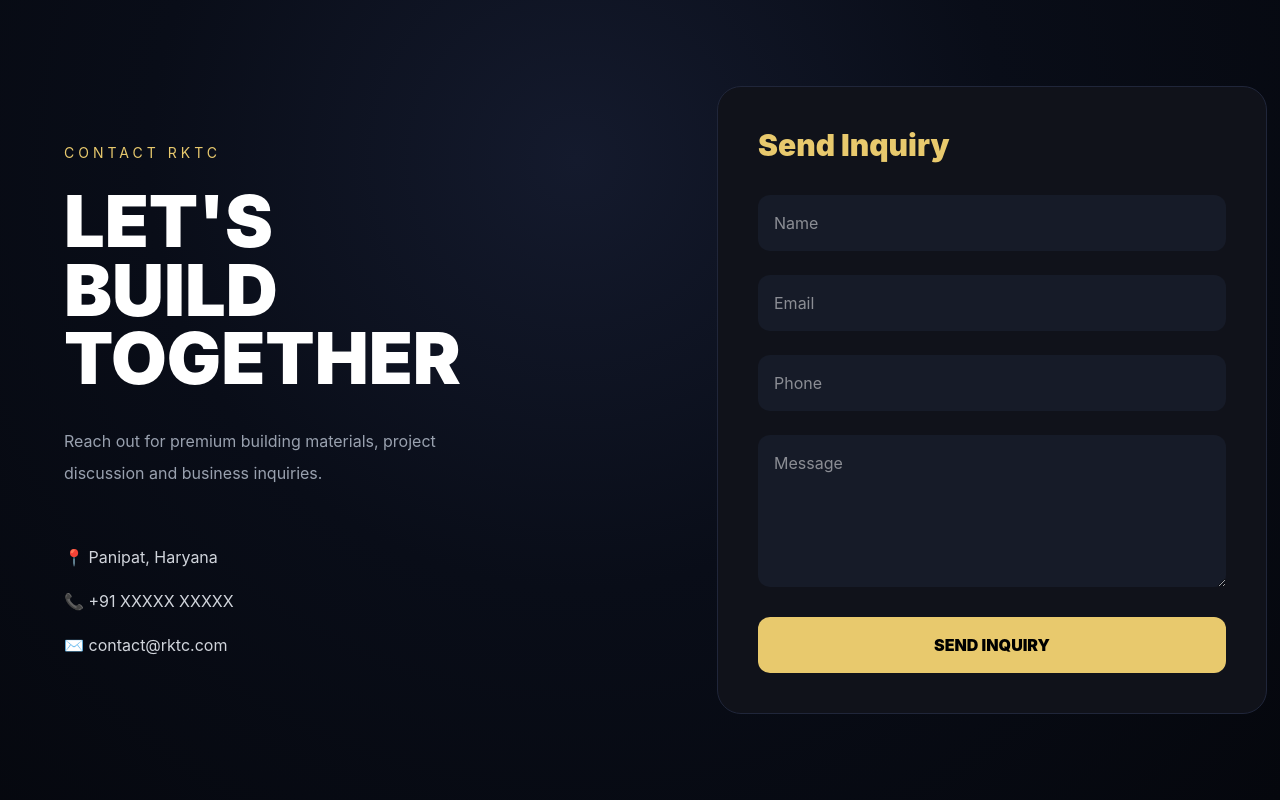
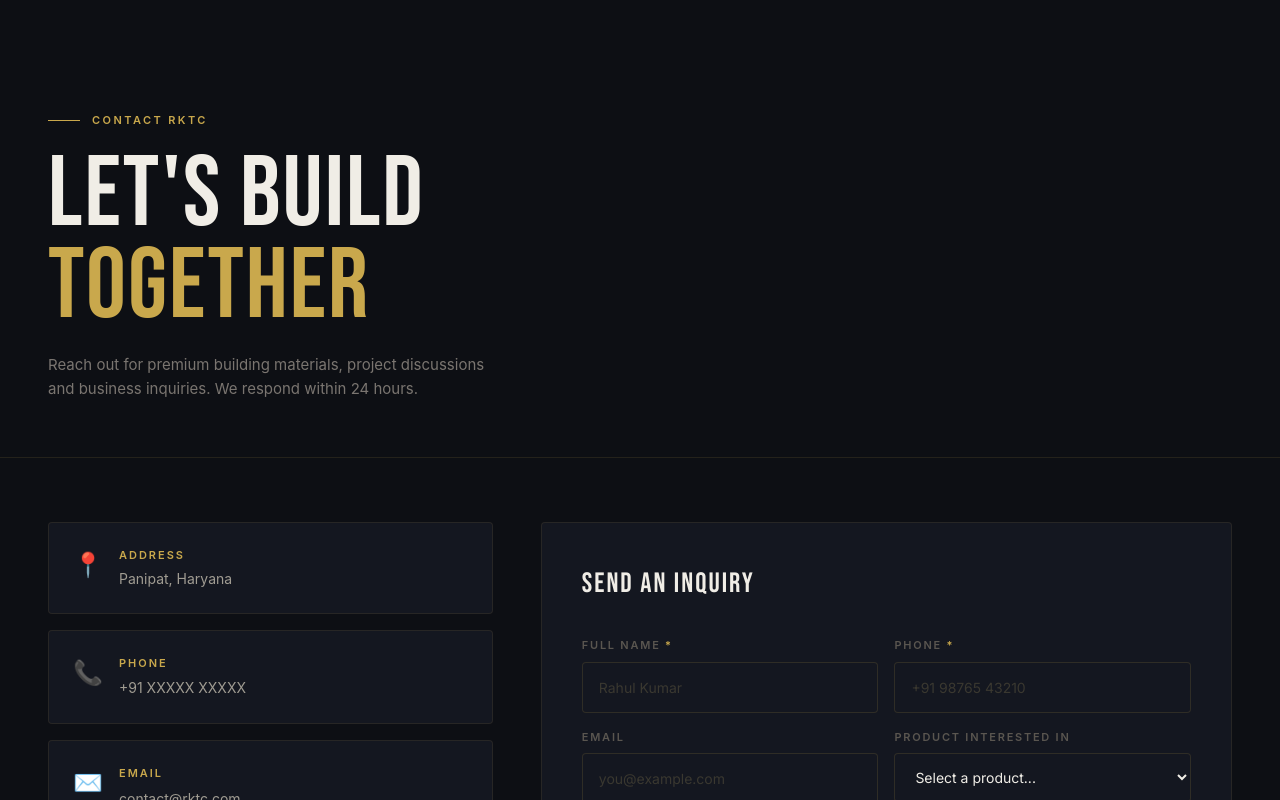
Before and after one commit to YASHdroid/RKTC_Porttfolio, a React (Vite) app in the folder RKTC_Portfolio/client/: page /contact in a window 1280 px wide. Shown: the top 800 px of the page. Built offline with nearby package versions, Linux system fonts and the light colour scheme.

Commit message:
frontend inquiry sent

```diff
--- a/RKTC_Portfolio/client/src/pages/Contact.jsx
+++ b/RKTC_Portfolio/client/src/pages/Contact.jsx
@@ -1,257 +1,343 @@
 import { useState } from "react";
-import api from "../services/api";
 
-const Contact = () => {
-  const [formData, setFormData] =
-    useState({
+const CONTACT_INFO = [
+  {
+    icon: "📍",
+    label: "Address",
+    value: "Panipat, Haryana",
+    link: null,
+  },
+  {
+    icon: "📞",
+    label: "Phone",
+    value: "+91 XXXXX XXXXX",
+    link: "tel:+91XXXXXXXXXX",
+  },
+  {
+    icon: "✉️",
+    label: "Email",
+    value: "contact@rktc.com",
+    link: "mailto:contact@rktc.com",
+  },
+  {
+    icon: "🕐",
+    label: "Working Hours",
+    value: "Mon – Sat: 9:00 AM – 7:00 PM\nSunday: Closed",
+    link: null,
+  },
+];
+
+const PRODUCT_OPTIONS = [
+  "ACP Sheets",
+  "Aluminium Sections",
+  "Toughened Glass",
+  "PVC Sheets",
+  "HPL Cladding",
+  "Acrylic Sheets",
+  "False Ceiling Systems",
+  "Other",
+];
+
+export default function Contact() {
+  const [formData, setFormData] = useState({
     name: "",
+    phone: "",
     email: "",
-      phone: "",
+    product: "",
     message: "",
   });
+  const [submitted, setSubmitted] = useState(false);
+  const [loading, setLoading] = useState(false);
+  const [error, setError] = useState("");
+
+  const handleChange = (e) => {
+    setFormData({ ...formData, [e.target.name]: e.target.value });
+  };
 
   const handleSubmit = async (e) => {
     e.preventDefault();
+    setLoading(true);
+    setError("");
 
     try {
-      const response = await api.post("/inquiry", formData);
+      const response = await fetch("/api/inquiries", {
+        method: "POST",
+        headers: { "Content-Type": "application/json" },
+        body: JSON.stringify({
+          ...formData,
+          products: formData.product ? [formData.product] : [],  // array banao
+        }),
+      });
 
-      alert(response.data.message);
+      const data = await response.json();
 
+      if (!response.ok) throw new Error(data.message || "Something went wrong");
+
+      setSubmitted(true);
     } catch (err) {
-      console.log(err);
-      alert("Something went wrong");
+      setError(err.message || "Something went wrong. Please try again.");
+    } finally {
+      setLoading(false);
     }
   };
 
   return (
-    <div
-      className="
-      min-h-screen
-      text-white
-      flex
-      bg-[radial-gradient(circle_at_45%_20%,#141a2d_0%,#090d18_45%,#05070d_100%)]
-    "
-    >
+    <div className="bg-[#0d0f14] text-[#f0ede6] font-sans min-h-screen">
+      <style>{`
+        @import url('https://fonts.googleapis.com/css2?family=Bebas+Neue&family=Inter:wght@300;400;500;600;700&display=swap');
+        .font-display { font-family: 'Bebas Neue', sans-serif; }
+        body { font-family: 'Inter', sans-serif; }
 
-      {/* LEFT */}
+        .input-field {
+          width: 100%;
+          background: #141720;
+          border: 1px solid rgba(201,168,76,0.15);
+          color: #f0ede6;
+          font-size: 14px;
+          padding: 14px 16px;
+          border-radius: 4px;
+          outline: none;
+          transition: border-color 0.2s;
+          font-family: 'Inter', sans-serif;
+        }
+        .input-field::placeholder { color: #3a3830; }
+        .input-field:focus { border-color: rgba(201,168,76,0.6); }
+        .input-field option { background: #141720; color: #f0ede6; }
 
-      <div
-        className="
-        flex-1
-        px-16
-        py-20
-        flex
-        flex-col
-        justify-center
-      "
-      >
+        @keyframes fadeUp {
+          from { opacity: 0; transform: translateY(24px); }
+          to   { opacity: 1; transform: translateY(0); }
+        }
+        .fade-up { animation: fadeUp 0.6s ease forwards; }
 
-        <p
-          className="
-          text-[#e8c96d]
-          tracking-[4px]
-          uppercase
-          text-sm
-        "
-        >
+        @keyframes spin { to { transform: rotate(360deg); } }
+        .spinner {
+          width: 18px; height: 18px;
+          border: 2px solid rgba(13,15,20,0.3);
+          border-top-color: #0d0f14;
+          border-radius: 50%;
+          animation: spin 0.7s linear infinite;
+          display: inline-block;
+        }
+      `}</style>
+
+      {/* PAGE HEADER */}
+      <div className="px-6 md:px-12 pt-28 pb-14 border-b border-[rgba(201,168,76,0.12)]">
+        <div className="flex items-center gap-3 mb-5 fade-up">
+          <span className="block w-8 h-[1px] bg-[#c9a84c]" />
+          <span className="text-[#c9a84c] text-[11px] font-semibold tracking-[0.22em] uppercase">
             Contact RKTC
+          </span>
+        </div>
+        <h1 className="font-display text-[clamp(48px,9vw,100px)] leading-[0.92] tracking-[2px] text-[#f0ede6] fade-up">
+          LET'S BUILD
+          <br />
+          <span className="text-[#c9a84c]">TOGETHER</span>
+        </h1>
+        <p className="text-[#7a7570] text-[15px] leading-relaxed max-w-md mt-5 fade-up">
+          Reach out for premium building materials, project discussions and
+          business inquiries. We respond within 24 hours.
         </p>
-
-        <h1
-          className="
-          mt-6
-          text-7xl
-          font-black
-          leading-[0.95]
-        "
-        >
-          LET'S
-          <br />
-
-          BUILD
-          <br />
-
-          TOGETHER
-        </h1>
-
-        <p
-          className="
-          mt-8
-          max-w-[420px]
-          text-gray-400
-          leading-8
-        "
-        >
-          Reach out for premium
-          building materials,
-          project discussion
-          and business inquiries.
-        </p>
-
-        <div className="mt-14 space-y-5">
-
-          <p className="text-gray-300">
-            📍 Panipat, Haryana
-          </p>
-
-          <p className="text-gray-300">
-            📞 +91 XXXXX XXXXX
-          </p>
-
-          <p className="text-gray-300">
-            ✉ contact@rktc.com
-          </p>
-
       </div>
 
+      {/* MAIN CONTENT */}
+      <div className="px-6 md:px-12 py-16 grid grid-cols-1 lg:grid-cols-5 gap-12 max-w-7xl">
+
+        {/* CONTACT INFO CARDS */}
+        <div className="lg:col-span-2 flex flex-col gap-4">
+          {CONTACT_INFO.map((c) => (
+            <div
+              key={c.label}
+              className="bg-[#141720] border border-[rgba(201,168,76,0.1)] rounded p-6 hover:border-[rgba(201,168,76,0.35)] transition-colors duration-200"
+            >
+              <div className="flex items-start gap-4">
+                <div className="text-2xl mt-[2px]">{c.icon}</div>
+                <div>
+                  <div className="text-[11px] font-semibold tracking-[0.18em] uppercase text-[#c9a84c] mb-1">
+                    {c.label}
+                  </div>
+                  {c.link ? (
+                    <a
+                      href={c.link}
+                      className="text-[14px] text-[#a09c92] hover:text-[#c9a84c] transition-colors duration-200 whitespace-pre-line"
+                    >
+                      {c.value}
+                    </a>
+                  ) : (
+                    <p className="text-[14px] text-[#a09c92] whitespace-pre-line">
+                      {c.value}
+                    </p>
+                  )}
+                </div>
+              </div>
+            </div>
+          ))}
+
+          <div className="mt-4 border-l-2 border-[#c9a84c] pl-4">
+            <p className="text-[13px] text-[#5a5650] leading-relaxed">
+              For bulk orders and contractor partnerships, mention your
+              requirements in the message — we offer special trade pricing.
+            </p>
+          </div>
         </div>
 
-      {/* RIGHT */}
-
-      <div
-        className="
-        flex-1
-        flex
-        justify-center
-        items-center
-      "
+        {/* CONTACT FORM */}
+        <div className="lg:col-span-3">
+          {submitted ? (
+            <div className="bg-[#141720] border border-[rgba(201,168,76,0.2)] rounded p-12 flex flex-col items-center justify-center text-center min-h-[480px] fade-up">
+              <div className="w-16 h-16 rounded-full border-2 border-[#c9a84c] flex items-center justify-center text-[#c9a84c] text-3xl mb-6">
+                ✓
+              </div>
+              <h2 className="font-display text-[36px] tracking-[2px] text-[#f0ede6] mb-3">
+                INQUIRY SENT!
+              </h2>
+              <p className="text-[14px] text-[#7a7570] max-w-xs leading-relaxed mb-8">
+                We've received your message and will get back to you within 24
+                hours with pricing and availability.
+              </p>
+              <button
+                onClick={() => {
+                  setSubmitted(false);
+                  setFormData({ name: "", phone: "", email: "", product: "", message: "" });
+                }}
+                className="border border-[rgba(201,168,76,0.4)] text-[#c9a84c] text-[13px] font-medium px-6 py-3 rounded tracking-wider hover:border-[#c9a84c] hover:bg-[rgba(201,168,76,0.07)] transition-all duration-200"
               >
-
+                Send Another Inquiry
+              </button>
+            </div>
+          ) : (
             <form
               onSubmit={handleSubmit}
-
-          className="
-          w-[550px]
-          p-10
-          rounded-3xl
-          bg-[#10121a]
-          border
-          border-[#20263a]
-        "
+              className="bg-[#141720] border border-[rgba(201,168,76,0.1)] rounded p-8 md:p-10"
             >
-
-          <h2
-            className="
-            text-3xl
-            font-black
-            mb-8
-            text-[#e8c96d]
-          "
-          >
-            Send Inquiry
+              <h2 className="font-display text-[28px] tracking-[2px] text-[#f0ede6] mb-8">
+                SEND AN INQUIRY
               </h2>
 
-          <div className="space-y-6">
-
+              <div className="grid grid-cols-1 sm:grid-cols-2 gap-4 mb-4">
+                <div>
+                  <label className="block text-[11px] font-semibold tracking-[0.16em] uppercase text-[#5a5650] mb-2">
+                    Full Name <span className="text-[#c9a84c]">*</span>
+                  </label>
                   <input
                     type="text"
-              placeholder="Name"
+                    name="name"
+                    required
+                    placeholder="Rahul Kumar"
+                    value={formData.name}
+                    onChange={handleChange}
+                    className="input-field"
+                  />
+                </div>
+                <div>
+                  <label className="block text-[11px] font-semibold tracking-[0.16em] uppercase text-[#5a5650] mb-2">
+                    Phone <span className="text-[#c9a84c]">*</span>
+                  </label>
+                  <input
+                    type="tel"
+                    name="phone"
+                    required
+                    placeholder="+91 98765 43210"
+                    value={formData.phone}
+                    onChange={handleChange}
+                    className="input-field"
+                  />
+                </div>
+              </div>
 
-              value={formData.name}
-
-              onChange={(e) =>
-                setFormData({
-                  ...formData,
-                  name: e.target.value
-                })
-              }
-
-              className="
-              w-full
-              p-4
-              rounded-xl
-              bg-[#161b28]
-            "
-            />
-
+              <div className="grid grid-cols-1 sm:grid-cols-2 gap-4 mb-4">
+                <div>
+                  <label className="block text-[11px] font-semibold tracking-[0.16em] uppercase text-[#5a5650] mb-2">
+                    Email
+                  </label>
                   <input
                     type="email"
-              placeholder="Email"
+                    name="email"
+                    placeholder="you@example.com"
+                    value={formData.email}
+                    onChange={handleChange}
+                    className="input-field"
+                  />
+                </div>
+                <div>
+                  <label className="block text-[11px] font-semibold tracking-[0.16em] uppercase text-[#5a5650] mb-2">
+                    Product Interested In
+                  </label>
+                  <select
+                    name="product"
+                    value={formData.product}
+                    onChange={handleChange}
+                    className="input-field"
+                  >
+                    <option value="" disabled>Select a product...</option>
+                    {PRODUCT_OPTIONS.map((p) => (
+                      <option key={p} value={p}>{p}</option>
+                    ))}
+                  </select>
+                </div>
+              </div>
 
-              value={formData.email}
+              <div className="mb-6">
+                <label className="block text-[11px] font-semibold tracking-[0.16em] uppercase text-[#5a5650] mb-2">
+                  Message / Requirements <span className="text-[#c9a84c]">*</span>
+                </label>
+                <textarea
+                  name="message"
+                  required
+                  rows={5}
+                  placeholder="Tell us your project details, quantity needed, dimensions, location..."
+                  value={formData.message}
+                  onChange={handleChange}
+                  className="input-field resize-none"
+                />
+              </div>
 
-              onChange={(e) =>
-                setFormData({
-                  ...formData,
-                  email: e.target.value
-                })
-              }
-
-              className="
-              w-full
-              p-4
-              rounded-xl
-              bg-[#161b28]
-            "
-            />
-
-            <input
-              type="text"
-              placeholder="Phone"
-
-              value={formData.phone}
-
-              onChange={(e) =>
-                setFormData({
-                  ...formData,
-                  phone: e.target.value
-                })
-              }
-
-              className="
-              w-full
-              p-4
-              rounded-xl
-              bg-[#161b28]
-            "
-            />
-
-            <textarea
-              rows="5"
-
-              placeholder="Message"
-
-              value={formData.message}
-
-              onChange={(e) =>
-                setFormData({
-                  ...formData,
-                  message: e.target.value
-                })
-              }
-
-              className="
-              w-full
-              p-4
-              rounded-xl
-              bg-[#161b28]
-            "
-            />
+              {/* Error */}
+              {error && (
+                <div className="mb-4 px-4 py-3 rounded border border-red-500/30 bg-red-500/10 text-red-400 text-[13px]">
+                  {error}
+                </div>
+              )}
 
               <button
-              className="
-              w-full
-              py-4
-              rounded-xl
-              bg-[#e8c96d]
-              text-black
-              font-black
-              hover:scale-[1.02]
-              transition
-            "
+                type="submit"
+                disabled={loading}
+                className="w-full bg-[#c9a84c] text-[#0d0f14] font-semibold text-[14px] py-4 rounded tracking-wider hover:bg-[#e0b95a] active:scale-[0.99] transition-all duration-200 disabled:opacity-70 disabled:cursor-not-allowed flex items-center justify-center gap-3"
               >
-              SEND INQUIRY
+                {loading ? (
+                  <>
+                    <span className="spinner" />
+                    Sending...
+                  </>
+                ) : (
+                  "Send Inquiry →"
+                )}
               </button>
 
+              <p className="text-[12px] text-[#3a3830] text-center mt-4">
+                We'll respond within 24 hours on working days.
+              </p>
+            </form>
+          )}
+        </div>
       </div>
 
-        </form>
-
+      {/* MAP PLACEHOLDER */}
+      <div className="px-6 md:px-12 pb-16">
+        <div className="bg-[#141720] border border-[rgba(201,168,76,0.1)] rounded overflow-hidden h-[260px] flex items-center justify-center relative">
+          <div className="text-center">
+            <div className="font-display text-[48px] text-[rgba(201,168,76,0.08)] tracking-widest mb-2">
+              MAP
             </div>
-
+            <p className="text-[13px] text-[#3a3830]">
+              Replace with Google Maps embed for your actual location
+            </p>
+          </div>
+          <div className="absolute bottom-4 left-6 text-[11px] tracking-[0.16em] uppercase text-[#c9a84c] font-semibold">
+            📍 Panipat, Haryana
+          </div>
+        </div>
+      </div>
     </div>
   );
-};
-
-export default Contact;
+}
--- a/RKTC_Portfolio/client/vite.config.js
+++ b/RKTC_Portfolio/client/vite.config.js
@@ -7,4 +7,9 @@ export default defineConfig({
     react(),
     tailwindcss(),
   ],
+  server: {
+    proxy: {
+      '/api': 'http://localhost:1122'
+    }
+  }
 })
```
Also changed, not shown: 1 other file (tests, documents, lock files or other folders). Lines whose indentation alone changed are shown as unchanged.
